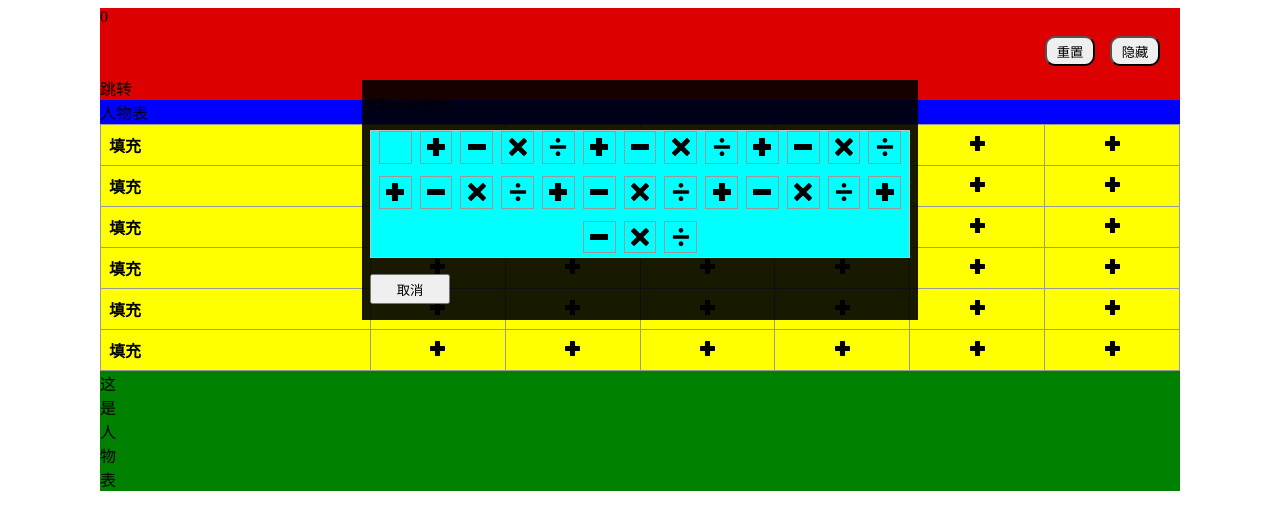
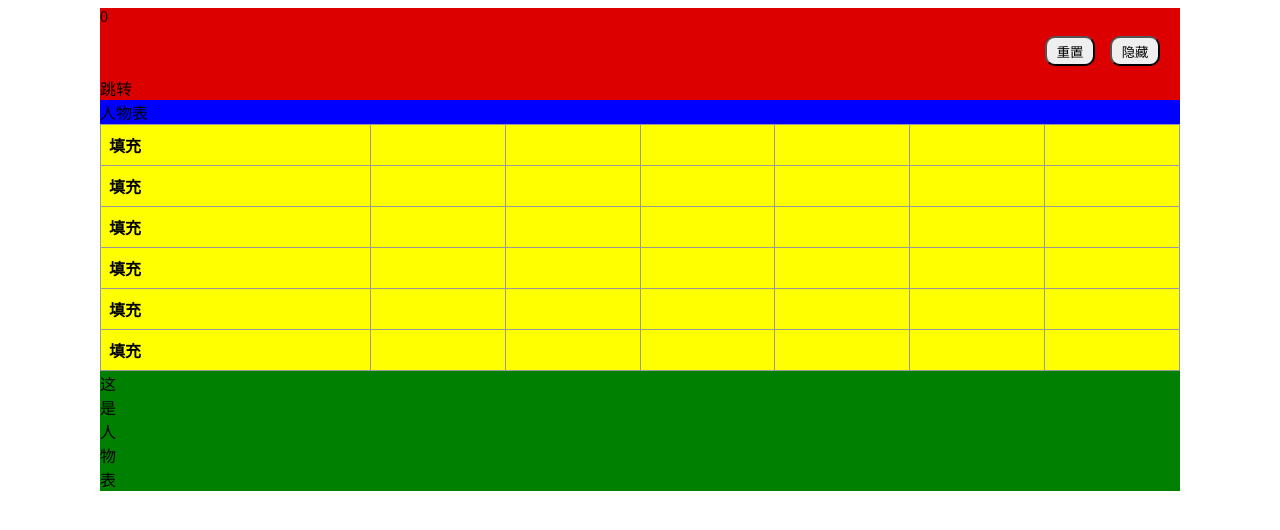
Before and after one commit to gc535/clue-note-react-kbone, a React app: page / in a window 1280 px wide. Shown: the top 530 px of the page. Built offline with nearby package versions, Linux system fonts and the light colour scheme; the HTML template or start-up script is replaced by a standard one.

Commit message:
added table input function

```diff
--- a/src/App.jsx
+++ b/src/App.jsx
@@ -8,7 +8,7 @@ const App = () => {
   return (
     <div className='app'>
       <Nav />
-      <SelectorPopUp show={selectorShow}/>
+      <SelectorPopUp />
       <CharactorTable />
     </div>
   )
--- a/src/components/context/context.jsx
+++ b/src/components/context/context.jsx
@@ -1,14 +1,18 @@
-import React, { useState } from 'react'
+import React, { useEffect, useState } from 'react'
 
 export const Context = React.createContext();
 
 
 export const ContextProvider = ({children}) =>{
-  const [ inputRequest, setInputRequest ] = useState(null)
+  const [ selectorShow, setSelectorShow] = useState(false)
+  const [ inputRequest, setInputRequest ] = useState({hasRequest: false, handler: null})
+
 
   return(
     <Context.Provider
       value ={{
+        selectorShow,
+        setSelectorShow,
         inputRequest,
         setInputRequest
       }}
--- a/src/components/tables/iconSelect.jsx
+++ b/src/components/tables/iconSelect.jsx
@@ -16,28 +16,17 @@ const Icons = [
 
 const SelectorPopUp = () => {
   const { inputRequest, setInputRequest } = useContext(Context)
-  const [show, setShow] = useState(true)
-  const [iconCallBack,  SetIconCallBack] = useState(null)
+  const [show, setShow] = useState(false)
 
   useEffect(() => {
-    console.log(inputRequest)
-    if (inputRequest) {
-      SetIconCallBack(inputRequest.changeRequest)
+    if (inputRequest.hasRequest) {
       setShow(true);
     }
   }, [inputRequest]);
 
-  const selectHandler = (icon, callback) => {
-    console.log(callback)
-    callback(icon)
-    SetIconCallBack(null)
-    setInputRequest(null)
-  }
-
   const closeHandler = () => {
     setShow(false);
-    SetIconCallBack(null)
-    setInputRequest(null);
+    setInputRequest({hasRequest: false, handler: null});
   };
 
   return (
@@ -48,10 +37,7 @@ const SelectorPopUp = () => {
 
       <ul className='icon-container'>
         { Icons.map((e, i) => <li key={i}>
-          {<Icon
-            icon={e}
-            handler={selectHandler}
-            callback={iconCallBack}/>}
+          {<Icon icon={e} onClick={closeHandler} />}
          </li>) }
       </ul>
 
@@ -64,13 +50,8 @@ const SelectorPopUp = () => {
   )
 }
 
-const Icon = ({icon, handler, callback}) => {
-  const [func, setFunc] = useState(null)
-
-  useEffect(() => {
-    console.log(callback)
-    setFunc(callback)
-  }, [callback])
+const Icon = ({icon, onClick}) => {
+  const { inputRequest } = useContext(Context)
 
   return (
     <div>
@@ -79,7 +60,10 @@ const Icon = ({icon, handler, callback}) => {
         onClick={()=> {
           console.log("selection made")
           console.log(icon)
-          handler(icon, func);
+          if (inputRequest.handler) {
+            inputRequest.handler(icon)
+          }
+          onClick()
         }}
       />
     </div>
--- a/src/components/tables/tableInput.jsx
+++ b/src/components/tables/tableInput.jsx
@@ -1,30 +1,18 @@
 import React, { useState, useContext } from 'react'
 import './tableInput.css'
 
-import mul from '../../../assets/icons/mul.svg'
-import sub from '../../../assets/icons/sub.svg'
-import add from '../../../assets/icons/add.svg'
-import div from '../../../assets/icons/div.svg'
+import nil from '../../../assets/icons/nil.png'
 import { Context } from '../context/context'
 
 const TableInput = () => {
   const { setInputRequest } = useContext(Context)
-  const [icon, setIcon] = useState(add)
-
-  const changeRequest = (icon) => {
-    //console.log(icon)
-    setIcon(icon)
-    console.log('change requested')
-  }
+  const [icon, setIcon] = useState(nil)
 
   return (
     <div>
       <img className='input-icon'
         src={icon}
-        onClick={()=> {
-          console.log("clicked")
-          setInputRequest({changeRequest});
-        }}
+        onClick={() => setInputRequest({hasRequest: true, handler: setIcon})}
       />
     </div>
   )
```
